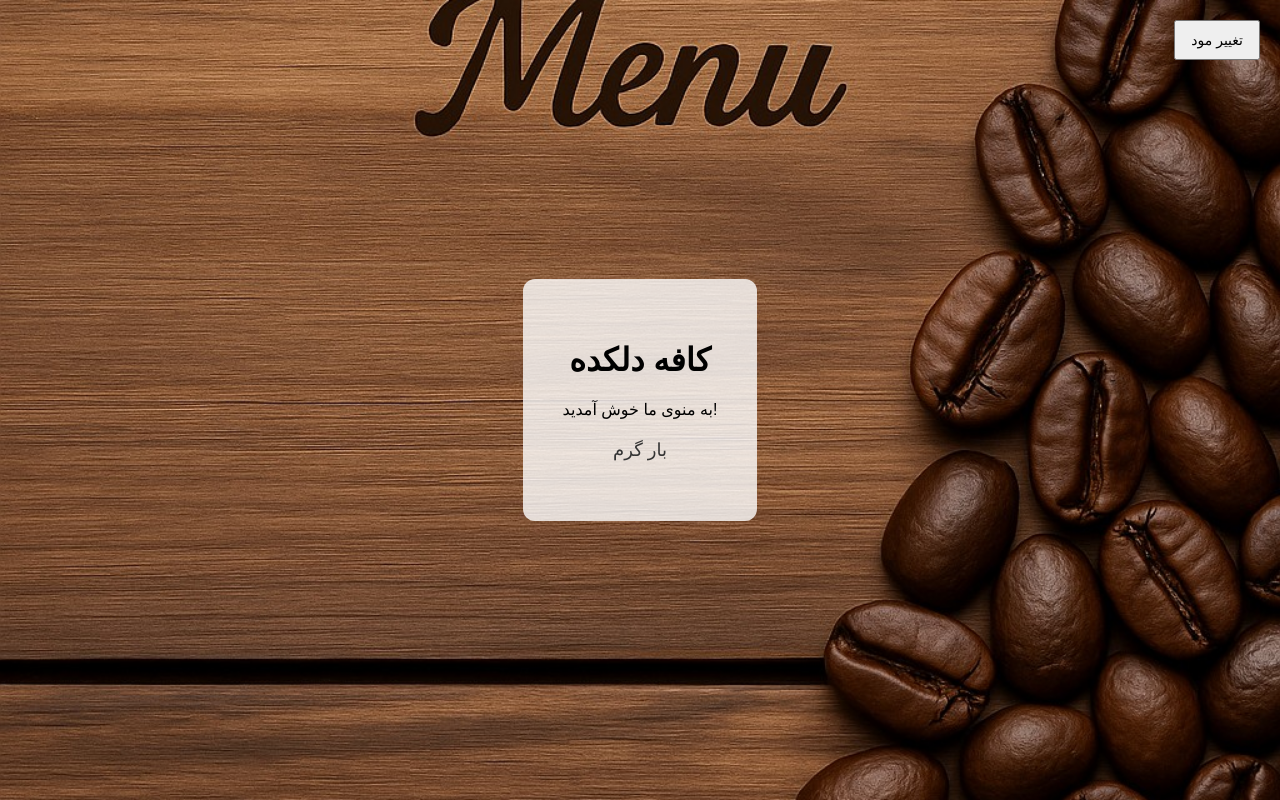
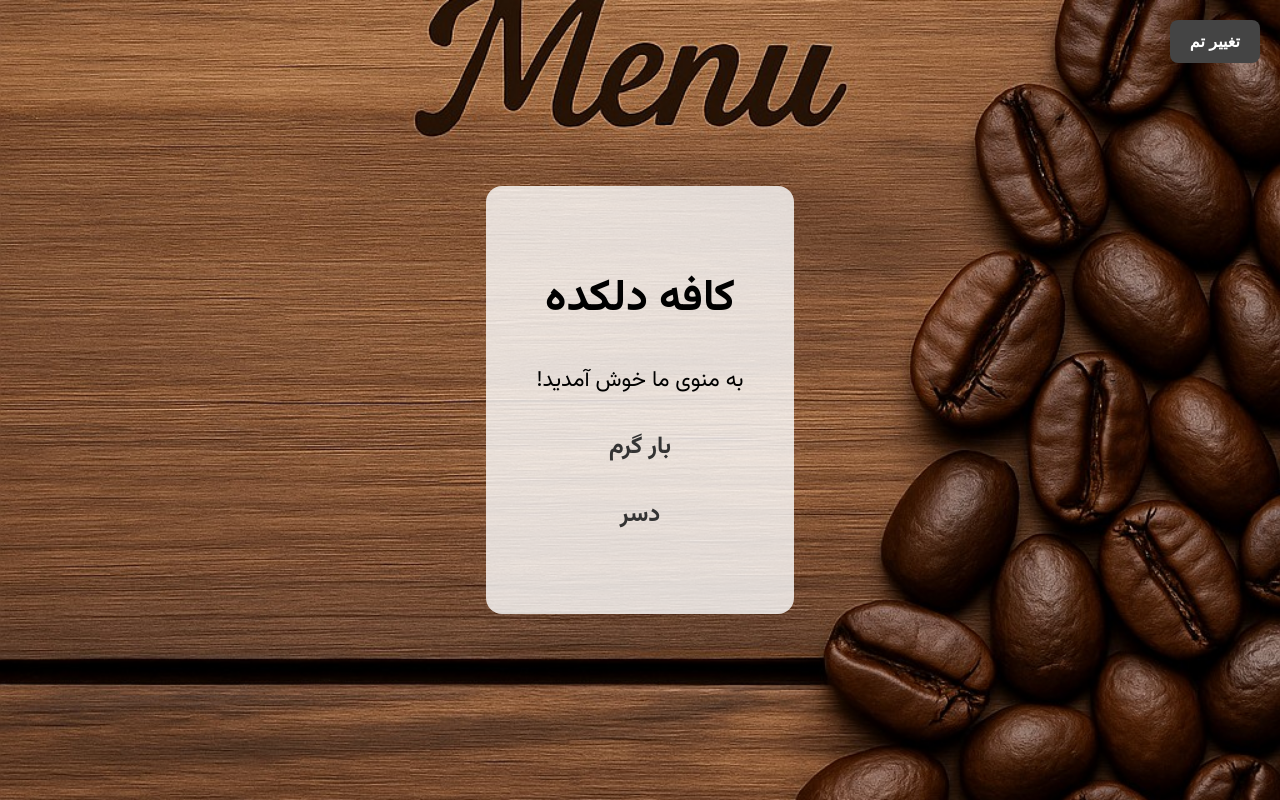
Before and after one commit to Abolfazl0085Ni/Delkadeh-Menu-Cafe, a plain HTML site: page index.html in a window 1280 px wide. Drawn offline with Linux system fonts and the light colour scheme.

Commit message:
Add files via upload

```diff
--- a/index.html
+++ b/index.html
@@ -5,34 +5,32 @@
     <meta charset="UTF-8">
     <title>منوی کافه دلکده</title>
     <link rel="stylesheet" href="styles.css">
+    <link href="https://fonts.googleapis.com/css2?family=Vazirmatn:wght@400;700&display=swap" rel="stylesheet">
 </head>
 <body>
-    <button id="theme-toggle">تغییر مود</button>
+    <button id="theme-toggle">تغییر تم</button>
     <div class="menu-background">
         <div class="menu-content">
             <h1>کافه دلکده</h1>
             <p>به منوی ما خوش آمدید!</p>
             <div class="menu-links">
                 <a href="menu/hot-bar.html">بار گرم</a>
+                <a href="menu/dessert.html">دسر</a>
             </div>
         </div>
     </div>
     <script>
         const toggleBtn = document.getElementById('theme-toggle');
-
         function applySystemTheme() {
             const systemDark = window.matchMedia('(prefers-color-scheme: dark)').matches;
             const storedTheme = localStorage.getItem('theme');
-
             if (storedTheme) {
                 document.body.dataset.theme = storedTheme;
             } else {
                 document.body.dataset.theme = systemDark ? 'dark' : 'light';
             }
         }
-
         applySystemTheme();
-
         toggleBtn.addEventListener('click', () => {
             const currentTheme = document.body.dataset.theme;
             const newTheme = currentTheme === 'dark' ? 'light' : 'dark';
--- a/styles.css
+++ b/styles.css
@@ -1,18 +1,24 @@
 
 body {
     margin: 0;
-    font-family: 'Arial', sans-serif;
+    font-family: 'Vazirmatn', sans-serif;
     transition: background 0.5s ease;
+    direction: rtl;
 }
 
 #theme-toggle {
     position: absolute;
     top: 20px;
     right: 20px;
-    padding: 10px 15px;
-    font-size: 14px;
+    padding: 12px 20px;
+    font-size: 16px;
+    font-weight: bold;
     cursor: pointer;
     z-index: 10;
+    background-color: #444;
+    color: #fff;
+    border: none;
+    border-radius: 8px;
 }
 
 .menu-background {
@@ -22,40 +28,36 @@ body {
     display: flex;
     justify-content: center;
     align-items: center;
+    background-image: url('image2.jpg'); /* Default for light */
 }
 
 .menu-content {
     background-color: rgba(255, 255, 255, 0.8);
-    padding: 40px;
-    border-radius: 12px;
+    padding: 50px;
+    border-radius: 16px;
     text-align: center;
     color: #000;
     transition: background 0.5s ease, color 0.5s ease;
+    font-size: 22px;
 }
 
 .menu-links a {
     display: block;
-    margin: 20px 0;
-    font-size: 18px;
+    margin: 30px 0;
+    font-size: 24px;
     color: #333;
     text-decoration: none;
+    font-weight: bold;
 }
 
 .menu-links a:hover {
     text-decoration: underline;
 }
 
-/* Default (light) theme */
 body[data-theme="light"] .menu-background {
     background-image: url('image2.jpg');
 }
 
-body[data-theme="light"] .menu-content {
-    background-color: rgba(255, 255, 255, 0.8);
-    color: #000;
-}
-
-/* Dark theme */
 body[data-theme="dark"] .menu-background {
     background-image: url('image1.jpg');
 }
@@ -65,31 +67,31 @@ body[data-theme="dark"] .menu-content {
     color: #fff;
 }
 
-/* hot-bar page */
 .menu-section {
     padding: 50px;
     text-align: center;
+    font-size: 22px;
 }
 
 .menu-section h2 {
-    font-size: 32px;
+    font-size: 36px;
     margin-bottom: 20px;
 }
 
 .menu-section ul {
     list-style: none;
     padding: 0;
-    font-size: 20px;
+    font-size: 22px;
 }
 
 .menu-section li {
-    margin: 10px 0;
+    margin: 15px 0;
 }
 
 .back-link {
     display: block;
     margin: 20px;
-    font-size: 16px;
+    font-size: 18px;
     text-align: right;
     text-decoration: none;
     color: #555;
```
Also changed, not shown: dessert.html (added, +20 -0 lines).
